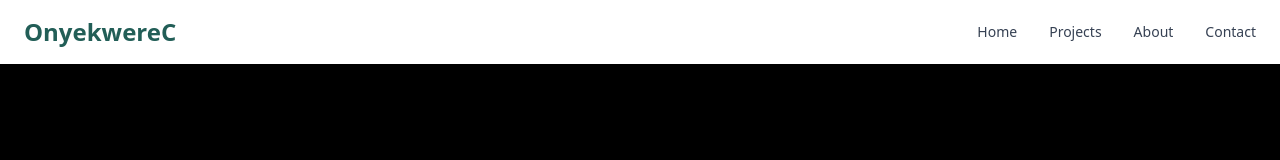
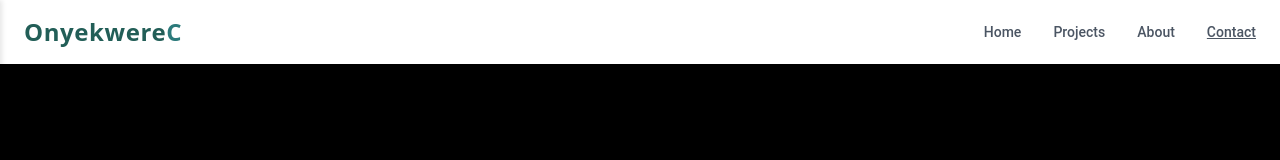
Before and after one commit to michaelpete1/Portfolio, a Next.js app: page /Contact in a window 1280 px wide. Shown: the top 160 px of the page. Built offline with nearby package versions, Linux system fonts and the light colour scheme.

Commit message:
changedd some things

```diff
--- a/src/app/Projectspage/page.tsx
+++ b/src/app/Projectspage/page.tsx
@@ -22,6 +22,17 @@ const projects = [
     url: "https://freemedia.vercel.app/",
     imageSrc: "/freemedia.jpg",
   },
+    {
+    name: "Accountant site",
+    url: "https://accountant-pro.vercel.app/",
+    imageSrc: "/accountant.jpg",
+  },
+   {
+    name: "4nis site",
+    url: "https://4nis.vercel.app/",
+    imageSrc: "/4nisport.jpg",
+  },
+
 ];
 
 // Tailwind delay classes for stagger animation
--- a/src/app/components/Navbar.module.css
+++ b/src/app/components/Navbar.module.css
@@ -1,27 +1,102 @@
-/* Navbar.module.css */
+/* navbar.module.css */
 
-.navList {
-  opacity: 0;
-  transform: translateX(-20px);
-  transition: opacity 0.3s ease, transform 0.3s ease;
+.navbar {
+  position: fixed;
+  top: 0;
+  left: 0;
+  width: 100%;
+  background-color: var(--color-bg, white);
+  box-shadow: 0 2px 4px rgba(0, 0, 0, 0.1);
+  z-index: 50;
 }
 
-.navOpen {
-  opacity: 1;
+.container {
+  display: flex;
+  justify-content: space-between;
+  align-items: center;
+  padding: 1rem 1.5rem;
+  max-width: 1280px;
+  margin: 0 auto;
+}
+
+.logo {
+  font-size: 1.5rem;
+  font-weight: bold;
+  color: #225e57;
+  font-family: "Montserrat", sans-serif;
+}
+
+.links {
+  display: none;
+}
+
+@media (min-width: 768px) {
+  .links {
+    display: flex;
+    gap: 2rem;
+    font-family: "Roboto", sans-serif;
+    font-size: 0.875rem;
+    font-weight: 500;
+  }
+}
+
+.link {
+  color: #4b5563; /* gray-700 */
+  transition: color 0.3s;
+}
+
+.link:hover {
+  color: #225e57;
+}
+
+.active {
+  text-decoration: underline;
+}
+
+.menuButton {
+  z-index: 50;
+  color: #225e57;
+  background: none;
+  border: none;
+  display: inline-block;
+}
+
+.sidebar {
+  position: fixed;
+  top: 0;
+  left: 0;
+  height: 100%;
+  width: 16rem;
+  background-color: var(--color-bg, white);
+  box-shadow: 2px 0 5px rgba(0, 0, 0, 0.1);
+  transition: transform 0.3s ease-in-out;
+  font-family: "Roboto", sans-serif;
+  transform: translateX(-100%);
+}
+
+.sidebarOpen {
   transform: translateX(0);
 }
 
-.navItem {
+.sidebarLinks {
+  display: flex;
+  flex-direction: column;
+  padding: 1.5rem;
+  gap: 1.5rem;
+  font-size: 1.125rem;
+  color: #4b5563;
+}
+
+.slideIn {
   animation: slideIn 0.4s ease forwards;
-  animation-delay: var(--delay);
 }
 
 @keyframes slideIn {
-  from {
+  0% {
     opacity: 0;
     transform: translateX(-20px);
   }
-  to {
+  100% {
     opacity: 1;
     transform: translateX(0);
   }
--- a/src/app/components/navbar.tsx
+++ b/src/app/components/navbar.tsx
@@ -1,10 +1,14 @@
 "use client";
+
 import { useState } from "react";
 import Link from "next/link";
 import { Menu, X } from "lucide-react";
+import { usePathname } from "next/navigation";
+import styles from "./navbar.module.css";
 
 export default function Navbar() {
   const [isOpen, setIsOpen] = useState(false);
+  const pathname = usePathname();
 
   const links = [
     { href: "/", label: "Home" },
@@ -14,53 +18,55 @@ export default function Navbar() {
   ];
 
   return (
-    <>
-      <nav className="fixed top-0 left-0 w-full bg-white dark:bg-black shadow-md z-50">
-        <div className="flex justify-between items-center px-6 py-4 max-w-7xl mx-auto">
-          <h1 className="text-2xl font-bold text-[#225e57] dark:text-teal-300 font-montserrat">
-            OnyekwereC
+    <nav className={styles.navbar} aria-label="Primary navigation">
+      <div className={styles.container}>
+        <h1 className="text-2xl font-bold tracking-wide font-montserrat text-[#225e57] dark:text-teal-300">
+  Onyekwere<span className="text-[#2c7a7b] dark:text-[#38b2ac]">C</span>
 </h1>
 
+
         {/* Desktop Menu */}
-          <div className="hidden md:flex space-x-8 font-roboto text-sm font-medium">
+        <div className={styles.links}>
           {links.map(({ href, label }) => (
             <Link
               key={href}
               href={href}
-                className="hover:text-[#225e57] text-gray-700 dark:text-gray-200 transition-colors duration-300"
-                aria-current={typeof window !== 'undefined' && window.location.pathname === href ? 'page' : undefined}
+              className={`${styles.link} ${pathname === href ? styles.active : ""}`}
+              aria-current={pathname === href ? "page" : undefined}
             >
               {label}
             </Link>
           ))}
         </div>
 
-          {/* Mobile Menu Toggle */}
+        {/* Mobile Toggle */}
  <button
+  type="button"
   onClick={() => setIsOpen(!isOpen)}
+  aria-expanded={isOpen}
+  aria-label={isOpen ? "Close menu" : "Open menu"}
   className="md:hidden text-[#225e57] dark:text-teal-300 z-50"
-            aria-label={isOpen ? "Close menu" : "Open menu"}
-            aria-expanded={isOpen}
 >
   {isOpen ? <X size={28} /> : <Menu size={28} />}
 </button>
+
+
       </div>
 
-        {/* Mobile Sidebar */}
+      {/* Sidebar */}
       <div
-          className={`fixed top-0 left-0 h-full w-64 bg-white dark:bg-black shadow-lg transform transition-transform duration-300 ease-in-out md:hidden font-roboto ${
-            isOpen ? "translate-x-0" : "-translate-x-full"
-          }`}
+        className={`${styles.sidebar} ${isOpen ? styles.sidebarOpen : ""}`}
         role="dialog"
         aria-modal="true"
+        tabIndex={-1}
       >
-          <div className="flex flex-col items-start p-6 space-y-6 text-lg text-gray-700 dark:text-gray-200">
+        <div className={styles.sidebarLinks}>
           {links.map(({ href, label }, i) => (
             <Link
               key={href}
               href={href}
               onClick={() => setIsOpen(false)}
-                className="hover:text-[#225e57] transition-colors duration-300 animate-slide-in"
+              className={styles.slideIn}
               style={{ animationDelay: `${i * 150}ms` }}
             >
               {label}
@@ -69,36 +75,5 @@ export default function Navbar() {
         </div>
       </div>
     </nav>
-
-      {/* Animation styles */}
-      <style jsx>{`
-        @keyframes slideIn {
-          0% {
-            opacity: 0;
-            transform: translateX(-20px);
-          }
-          100% {
-            opacity: 1;
-            transform: translateX(0);
-          }
-        }
-        .animate-slide-in {
-          animation: slideIn 0.4s ease forwards;
-        }
-
-        .animate-slide-in:hover {
-          animation: pulse-color 1.5s infinite alternate;
-        }
-
-        @keyframes pulse-color {
-          0% {
-            color: #225e57;
-          }
-          100% {
-            color: #1a4b46;
-          }
-        }
-      `}</style>
-    </>
   );
 }
--- a/src/app/tailwind.config.ts
+++ b/src/app/tailwind.config.ts
@@ -27,6 +27,14 @@ module.exports = {
         },
       },
     },
+    // Add this:
+    screens: {
+      sm: '640px',
+      md: '768px',   // <- important for md:hidden
+      lg: '1024px',
+      xl: '1280px',
+      '2xl': '1536px',
+    },
   },
   plugins: [],
 };
```
Lines whose indentation alone changed are shown as unchanged.
